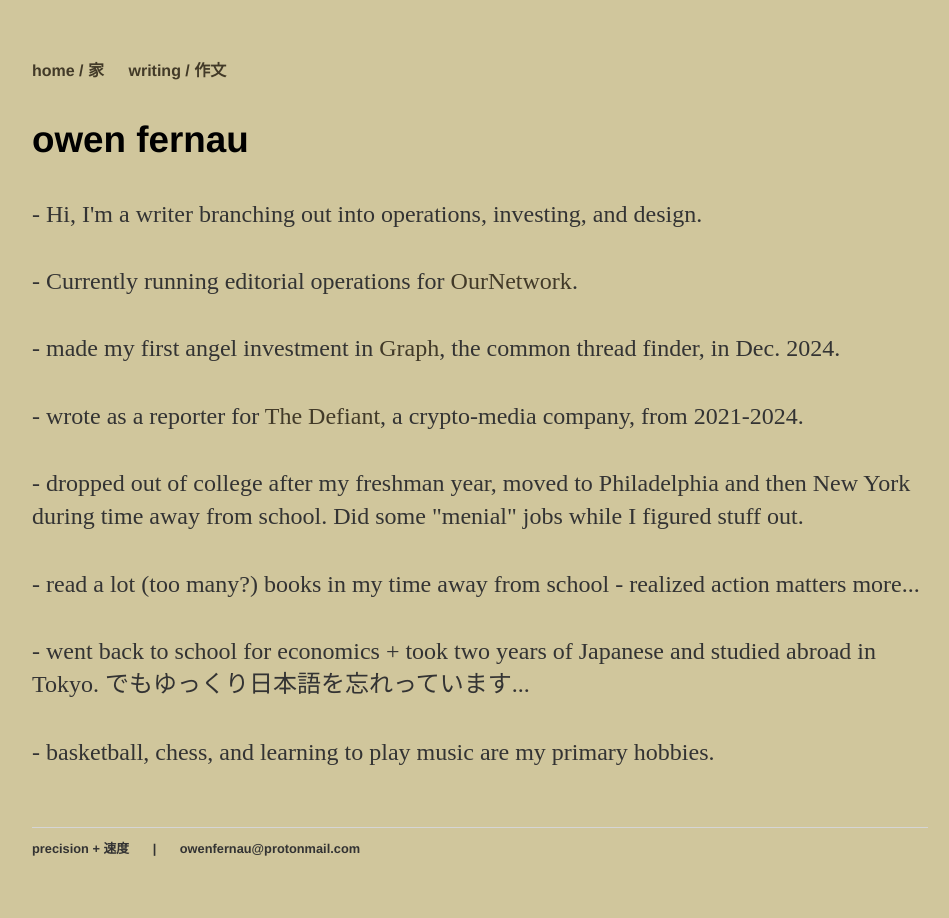
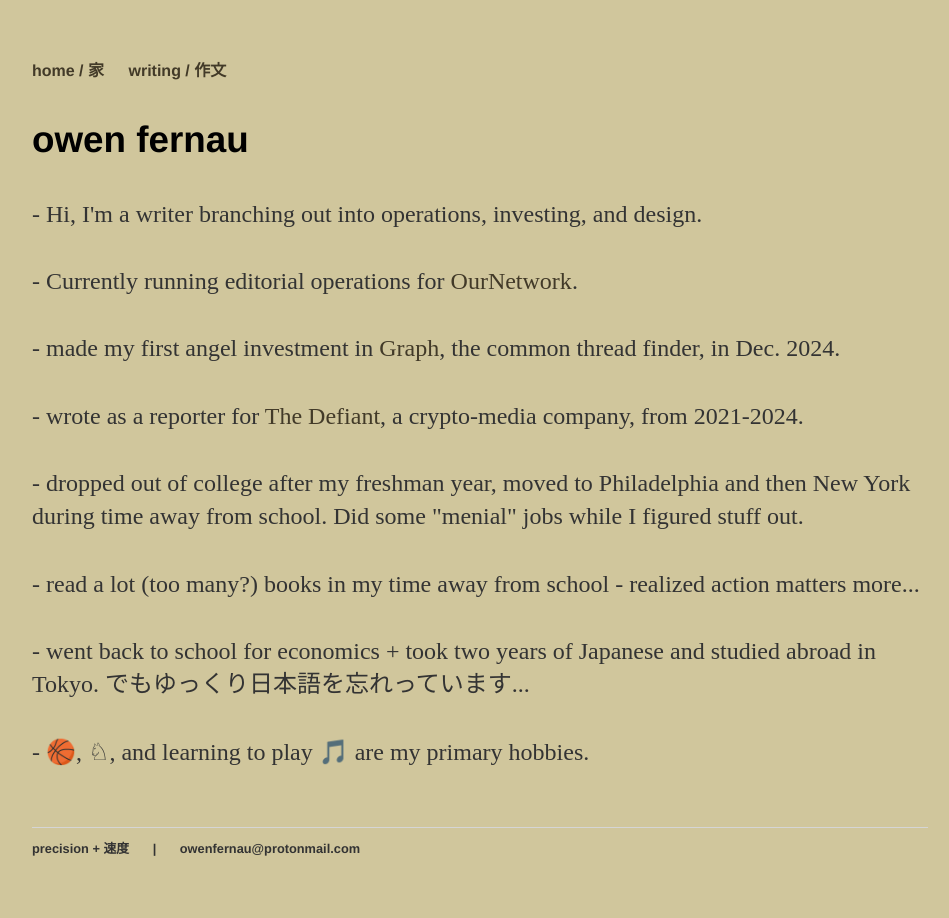
Before and after one commit to owenfernau/owenfernau.github.io, a Jekyll site: the page built from index.html, in a window 1280 px wide. Shown: the whole page, without its empty margins (160-1109 px from the left). Built offline with Jekyll 4.4.1, drawn with Linux system fonts in a browser that asks for light colours.

Commit message:
Update index.html

```diff
--- a/index.html
+++ b/index.html
@@ -19,7 +19,7 @@ title: owen fernau
 		<br><br>
 		- went back to school for economics + took two years of Japanese and studied abroad in Tokyo. でもゆっくり日本語を忘れっています...
 		<br><br>
-		- basketball, chess, and learning to play music are my primary hobbies.
+		- 🏀, ♘, and learning to play 🎵 are my primary hobbies.
 		<br><br>
 	</p>
 </div><!-- /.blurb -->
```
